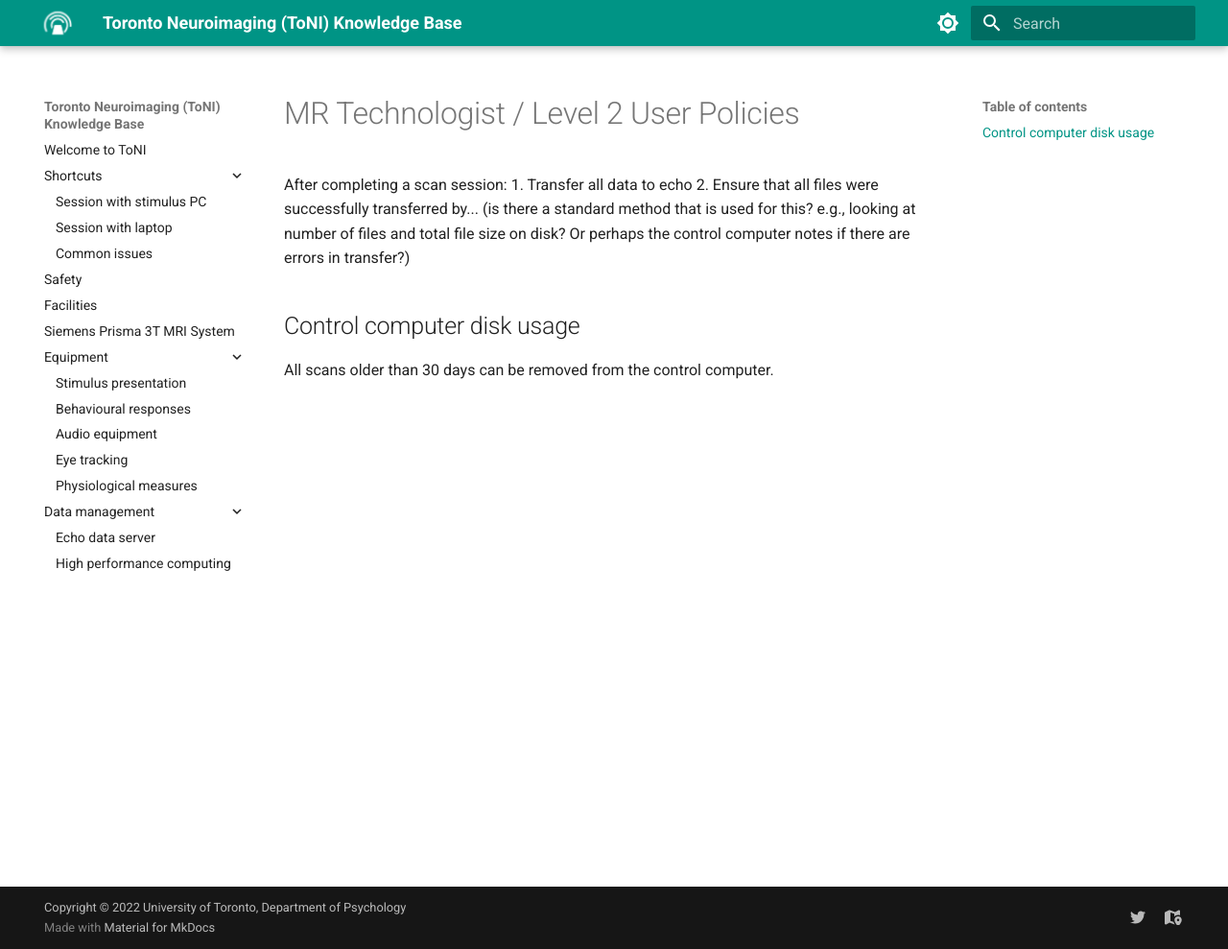
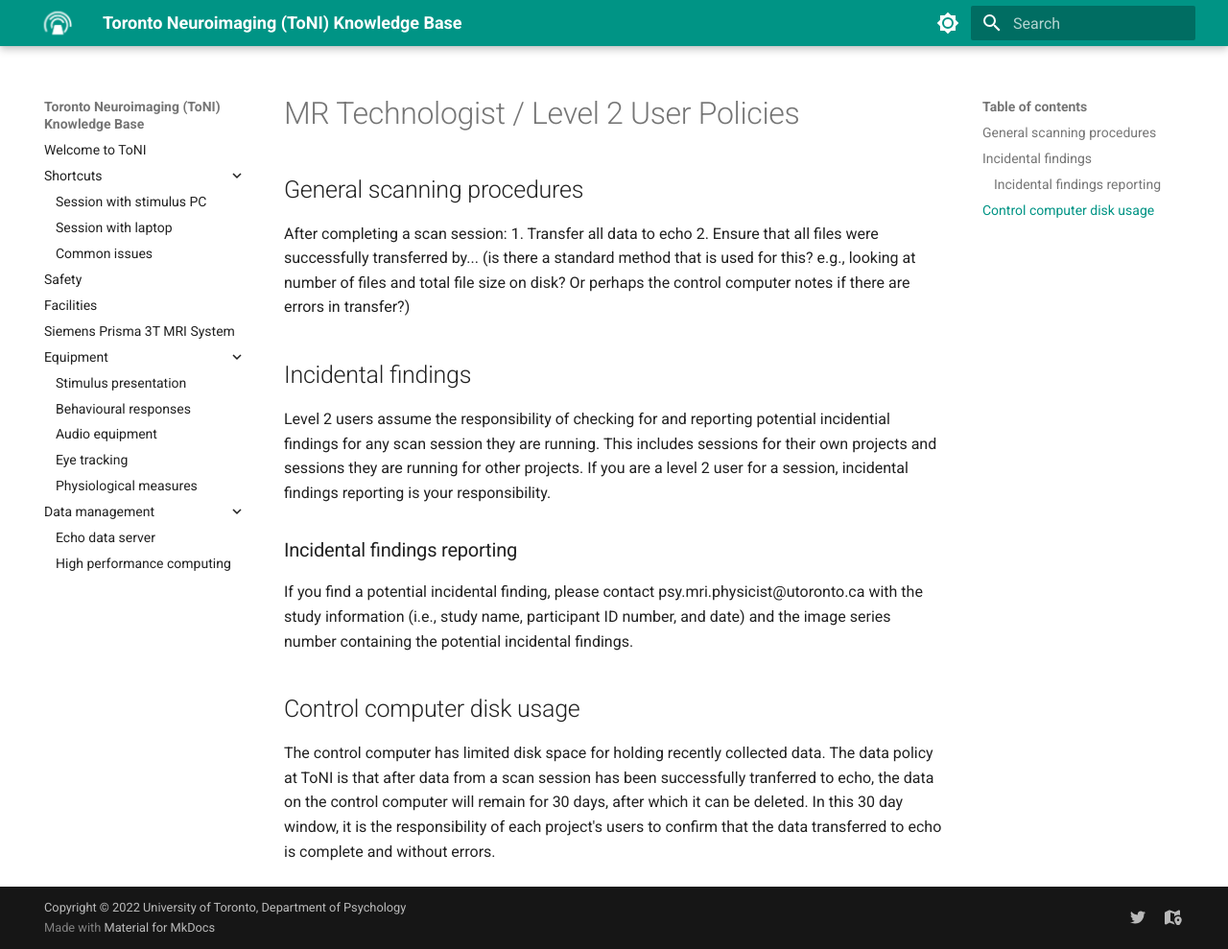
Before and after one commit to uoft-toni/uoft-toni.github.io, an MkDocs documentation site: the page built from docs/level2.md, in a window 1280 px wide and 989 px high. Shown: the whole window at 96% size. Built offline with MkDocs 1.6.1 and Material for MkDocs 9.7.7, drawn with Linux system fonts in a browser that asks for light colours.

Commit message:
Update level2.md

```diff
--- a/docs/level2.md
+++ b/docs/level2.md
@@ -1,9 +1,17 @@
 # MR Technologist / Level 2 User Policies
 
+## General scanning procedures
 
 After completing a scan session:
 1. Transfer all data to echo
 2. Ensure that all files were successfully transferred by... (is there a standard method that is used for this? e.g., looking at number of files and total file size on disk? Or perhaps the control computer notes if there are errors in transfer?)
 
+## Incidental findings
+Level 2 users assume the responsibility of checking for and reporting potential incidential findings for any scan session they are running. This includes sessions for their own projects and sessions they are running for other projects. If you are a level 2 user for a session, incidental findings reporting is your responsibility.
+
+### Incidental findings reporting
+If you find a potential incidental finding, please contact psy.mri.physicist@utoronto.ca with the study information (i.e., study name, participant ID number, and date) and the image series number containing the potential incidental findings.
+
+
 ## Control computer disk usage
-All scans older than 30 days can be removed from the control computer.
+The control computer has limited disk space for holding recently collected data. The data policy at ToNI is that after data from a scan session has been successfully tranferred to echo, the data on the control computer will remain for 30 days, after which it can be deleted. In this 30 day window, it is the responsibility of each project's users to confirm that the data transferred to echo is complete and without errors.
```
